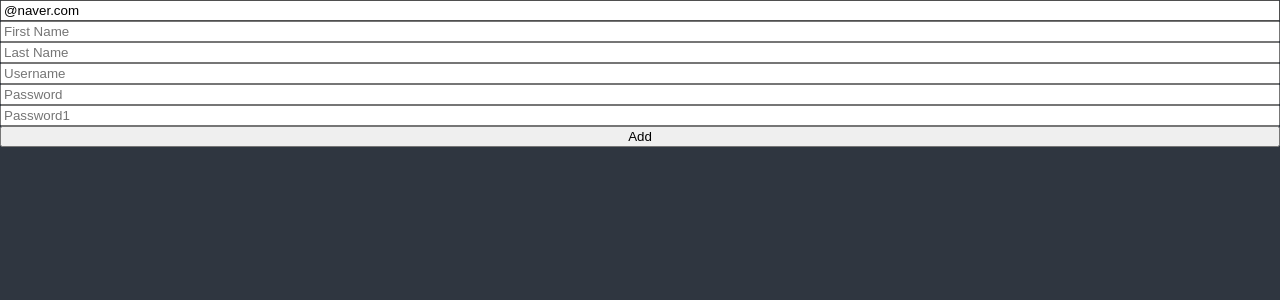
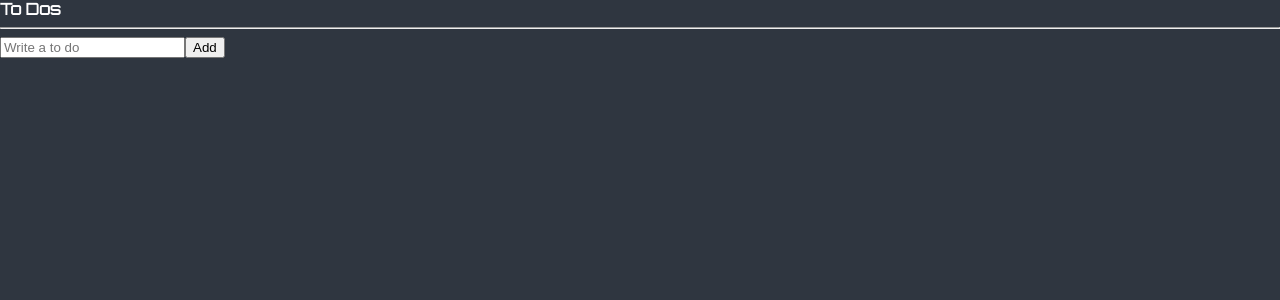
Before and after one commit to spdhsrnvl123/NETFLEX, a React (Create React App) app: page / in a window 1280 px wide. Shown: the top 300 px of the page. Built offline with nearby package versions, Linux system fonts and the light colour scheme.

Commit message:
🎉입력된 데이터 찾는 방법

```diff
--- a/src/App.tsx
+++ b/src/App.tsx
@@ -1,5 +1,5 @@
 import { createGlobalStyle } from "styled-components";
-import ToDoList from "./ToDoList";
+import ToDoList from "./components/ToDoList";
 
 const GlobalStyle = createGlobalStyle`
 
--- a/src/ToDoList.tsx
+++ /dev/null
@@ -1,140 +0,0 @@
-import { watch } from "fs";
-import React, { useState } from "react"
-import {useForm} from "react-hook-form"
-
-// function ToDoList(){
-//     const [toDo,setToDo] = useState("");
-//     const [toDoError, setToDoError] = useState("");
-//     const onChange = (event:React.FormEvent<HTMLInputElement>)=> {
-//         // const value = event.currentTarget.value;
-//         const {
-//             currentTarget : {value}
-//         } = event;
-//         setToDoError("")
-//         setToDo(value)
-//     }
-//     const onSubmit = (event:React.FormEvent<HTMLFormElement>) =>{
-//         event.preventDefault(); //새로고침 방지
-//         if(toDo.length < 10){
-//             return setToDoError("To be should be longer");
-//         }
-//         console.log("submit")
-//     }
-
-//     return (
-//         <div>
-//             <form onSubmit={onSubmit}>
-//                 <input onChange={onChange} value = {toDo} placeholder = "Write a to do" />
-//                 <button>Add</button>
-//                 {toDoError !== "" ? toDoError : null}
-//             </form>
-//         </div>
-//     )
-// }
-
-//register 함수를 사용하면 onChange 이벤트 핸들러가 필요없다. -> onChange 객체를 가지고 있다.
-//watch는 form의 입력값들의 변화를 관찰 할 수 있게 해주는 함수이다.
-
-interface IForm{
-    email:string;
-    firstName:string;
-    lastName:string;
-    username:string;
-    password:string;
-    password1:string;
-    extraError:string;
-}
-
-// setError는  특정한 에러를 발생시키게 해준다.
-function ToDoList() {
-    const { register , handleSubmit,formState:{errors},setError,setValue} = useForm<IForm>({
-        defaultValues : {
-            email : "@naver.com"
-        }
-    });
-    // console.log(register("toDo"))
-    const onValid = (data:IForm)=>{
-        if(data.password !== data.password1){
-            setError("password1",{message:"Password are not the same"},{shouldFocus:true})
-            setValue("email","") //이메일을 제출하면 이메일 칸이 비워진다.
-        }
-        // setError("extraError",{ message:"Server offline." })
-    }
-
-    //setError는 발생하는 문제에 따라 추가적으로 에러를 설정할 수 있게 도와준다.
-    console.log(errors);
-    // console.log(register("toDo"))
-    // console.log(watch())
-    return (
-        <div>
-            <form style={{ display:"flex",flexDirection:"column" }} onSubmit={handleSubmit(onValid)}>
-            {/*
-            hadleSubmit은 두개의 인자를 받는다.
-            ->첫번째 onValid 함수는 form의 데이터가 유효할 때만 호출되는 함수이다. 필수 옵션
-            ->두번째(onInvalid)는 필수는 아니다.
-            */}
-            {/* React-hook-form에서 문자열을 리턴하면, 에러 메시지를 리턴한다는 뜻이다. */}
-                <input {...register("email",{
-                    required:'Email is required',
-                    pattern:{
-                    value: /^[A-Za-z0-9._%+-]+@naver.com$/,
-                    message : "Only naver.com emails allowed",
-                }})} placeholder="Email" />
-                <span>
-                    {errors?.email?.message}
-                </span>
-                <input {...register("firstName",{
-                    required:"write here",
-                    validate:{
-                        noNico :(value) => value.includes("nico") ? "no nicos allowed" : true,
-                        noNick : (value) => value.includes("nick") ? "no nicos allowed" : true,
-                    }
-                    })} placeholder="First Name" />
-                <span>
-                    {errors?.firstName?.message}
-                </span>
-                <input {...register("lastName",{
-                    required:"write here"
-                    })} placeholder="Last Name" />
-                <span>
-                    {errors?.lastName?.message}
-                </span>
-                <input {...register("username",{
-                    required:"write here",
-                    minLength:{
-                        value:10,
-                        message : "Your username is too short"
-                    }
-                    })} placeholder="Username" />
-                <span>
-                    {errors?.username?.message}
-                </span>
-                <input {...register("password",{
-                    required:"write here",
-                    minLength:{
-                        value:5,
-                        message : "Your password is too short."
-                    }
-                    })} placeholder="Password" />
-                <span>
-                    {errors?.password?.message}
-                </span>
-                <input {...register("password1",{
-                    required:"Password is required",
-                    minLength:{
-                    value : 5,
-                    message : "Your password is too short."
-                }})} placeholder="Password1" />
-                <span>
-                    {errors?.password1?.message}
-                </span>
-                <button>Add</button>
-                <span>
-                    {errors?.extraError?.message}
-                </span>
-            </form>
-        </div>
-    )
-}
-
-export default ToDoList;
--- /dev/null
+++ b/src/atoms.tsx
@@ -0,0 +1,12 @@
+import { atom } from "recoil";
+
+export interface IToDo{
+    text:string;
+    id:number;
+    category : "TO_DO" | "DOING" | "DONE";
+}
+
+export const toDoState = atom<IToDo[]>({
+    key:"toDo",
+    default: []
+})
--- /dev/null
+++ b/src/components/CreateToDo.tsx
@@ -0,0 +1,33 @@
+import { useForm } from "react-hook-form";
+import { useSetRecoilState } from "recoil";
+import  {toDoState}  from "../atoms"
+
+interface IForm{
+    toDo : string;
+}
+
+function CreateToDo(){
+    const setToDos = useSetRecoilState(toDoState)
+    const {register,handleSubmit,setValue} = useForm<IForm>();
+    const handleValid = ({toDo} : IForm) => {
+        setToDos((oldToDos) => [
+            { text: toDo, id: Date.now(), category:"TO_DO"},
+            ...oldToDos
+        ]);
+        setValue("toDo","");
+    };
+    // console.log(setToDos)
+    return(
+        <form onSubmit={handleSubmit(handleValid)}>
+                <input
+                    {...register("toDo",{
+                        required:"Please write a To Do",
+                    })}
+                    placeholder = "Write a to do"
+                />
+                <button>Add</button>
+            </form>
+    );
+}
+
+export default CreateToDo
--- /dev/null
+++ b/src/components/ToDo.tsx
@@ -0,0 +1,46 @@
+import React from "react"
+import { useSetRecoilState } from "recoil"
+import { IToDo, toDoState } from "../atoms"
+
+/*
+newCategory:"TO_DO | "DOING" \ "DONE"을 써줄 수 있지만 썻던 걸 다시 사용하고 싶지 않으니 아래와 같은 방법 사용
+newCategory:IToDo["category"]
+*/
+
+
+function ToDo({text,category,id}:IToDo){
+    const setToDos = useSetRecoilState(toDoState)
+    // 인자를 받는 onClick 함수
+    // const onClick = (newCategory:IToDo["category"])=>{
+    //     console.log("i wanna to",newCategory)
+    // }
+    const onClick = (event : React.MouseEvent<HTMLButtonElement>)=>{
+        const name = event.currentTarget.name;
+        setToDos(oldToDos => {
+            const targetIndex = oldToDos.findIndex(toDo => toDo.id === id)
+
+
+            console.log(targetIndex)
+            return oldToDos
+        })
+    }
+    return <li>
+        <span>{text}</span>
+        {/*
+         <button onClick={onClick}>Doing</button>
+         이 방식이 일반적이지만 인자가 넘겨지지 않는다.
+         */}
+        {/*  //인자를 넘겨주는 방식
+        {category !== "DOING" && <button onClick={()=> onClick("DOING")}>Doing</button>}
+        {category !== "TO_DO" && <button onClick={()=> onClick("TO_DO")}>To Do</button>}
+        {category !== "DONE" && <button onClick={()=> onClick("DONE")}>Done</button>}
+         */}
+        {category !== "DOING" && (<button name="DOING" onClick={onClick} >Doing</button>)}
+        {category !== "TO_DO" && (<button name="TO_DO" onClick={onClick} >To Do</button>)}
+        {category !== "DONE" && (<button name="DONE" onClick={onClick} >Done</button>)}
+
+        </li>
+// ex) "DONE"이 아닐 때만, "Done"버튼을 보여줄 것이다.
+}
+
+export default ToDo;
--- /dev/null
+++ b/src/components/ToDoList.tsx
@@ -0,0 +1,38 @@
+import { useRecoilValue } from "recoil";
+import { toDoState } from "../atoms";
+import CreateToDo from "./CreateToDo";
+import ToDo from "./ToDo";
+/*
+ setToDos 함수는 두개의 동작을 수행할 수 있다.
+state를 직접적으로 설정해 줄 수도 있고 아니면 다른 함수를 받을 수 있다.
+setTodDos함수에 함수를 쓴다면, 함수의 리턴값이 새로 운 state가 될 것이다. -> 현재 state에 접근 가능
+ */
+function ToDoList(){
+    // const [x,setX] = useState()
+    const toDos = useRecoilValue(toDoState);
+    // const value = useRecoilValue(toDoState)
+    // const modFn = useSetRecoilState(toDoState)
+    // const { register, handleSubmit, setValue } = useForm<IForm>();
+    console.log(toDos)
+    return(
+        <div>
+            <h1>To Dos</h1>
+            <hr />
+            <CreateToDo />
+            <ul>
+                {toDos.map((toDo)=> (
+                    // <ToDo text={toDo.text} category={toDo.category} id={toDo.id} />
+                    <ToDo key={toDo.id} {...toDo} />
+
+                    /*
+                    이렇게 사용해도 작동하는 이유는 , toDos 배열의 toDo 원소 하나하나가
+                    ToDo컴포넌트에 필요한 props와 같은 모양이기 때문이다.
+                    둘다 같은 타입이기 떄문
+                    */
+                    ))}
+            </ul>
+        </div>
+    )
+}
+
+export default ToDoList;
--- a/src/index.tsx
+++ b/src/index.tsx
@@ -4,6 +4,7 @@ import App from "./App";
 import { RecoilRoot } from "recoil";
 import { darkTheme } from "./Theme";
 import { ThemeProvider } from "styled-components";
+
 
 
 const root = ReactDOM.createRoot(
```
